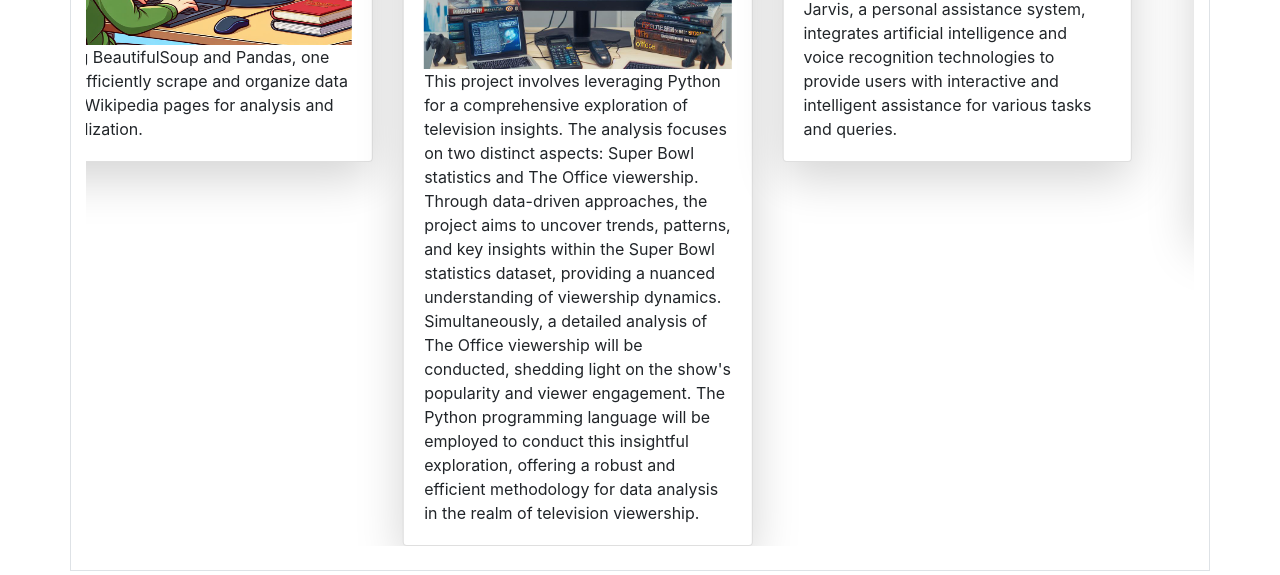
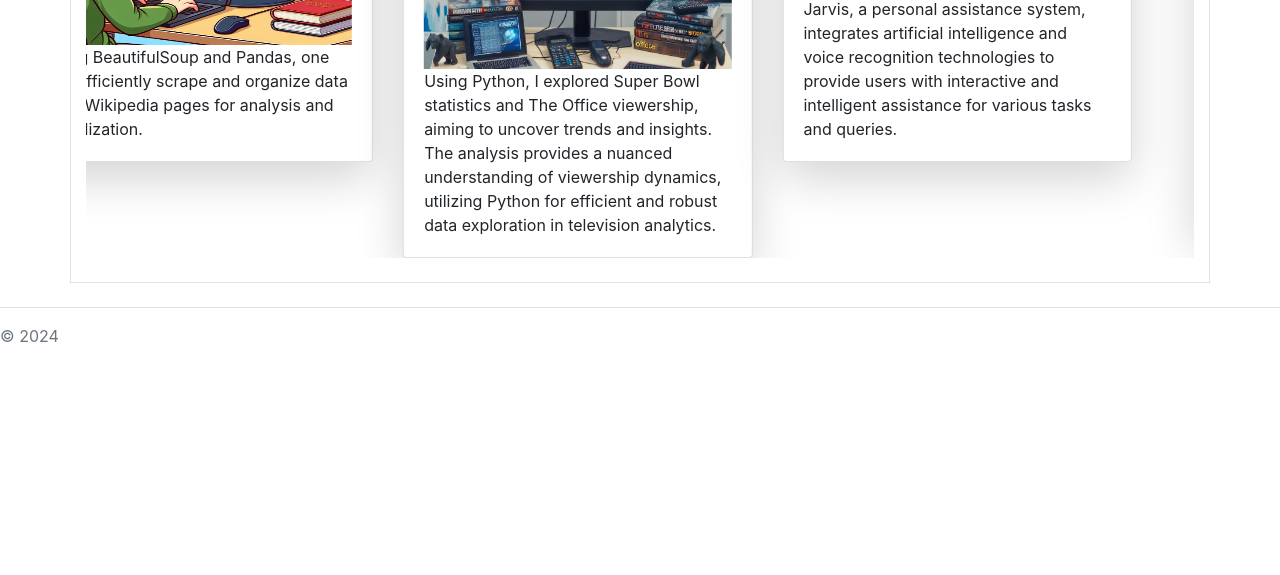
Before and after one commit to Sambidh/sambidh.github.io, a website: page portfolio.html in a window 1280 px wide. Shown: the part 1319-1894 px from the top of the page. After the commit the page ends 1667 px from the top, so only its background shows below. Drawn offline with nearby package versions, Linux system fonts and the light colour scheme.

Commit message:
Update portfolio.html

```diff
--- a/portfolio.html
+++ b/portfolio.html
@@ -374,20 +374,10 @@
                         height="225"
                       />
                       <p class="card-text">
-                        This project involves leveraging Python for a
-                        comprehensive exploration of television insights. The
-                        analysis focuses on two distinct aspects: Super Bowl
-                        statistics and The Office viewership. Through
-                        data-driven approaches, the project aims to uncover
-                        trends, patterns, and key insights within the Super Bowl
-                        statistics dataset, providing a nuanced understanding of
-                        viewership dynamics. Simultaneously, a detailed analysis
-                        of The Office viewership will be conducted, shedding
-                        light on the show's popularity and viewer engagement.
-                        The Python programming language will be employed to
-                        conduct this insightful exploration, offering a robust
-                        and efficient methodology for data analysis in the realm
-                        of television viewership.
+
+                        Using Python, I explored Super Bowl statistics and The Office viewership,
+                        aiming to uncover trends and insights. The analysis provides a nuanced understanding
+                        of viewership dynamics, utilizing Python for efficient and robust data exploration in television analytics.
                       </p>
                     </div>
                   </div>
```
